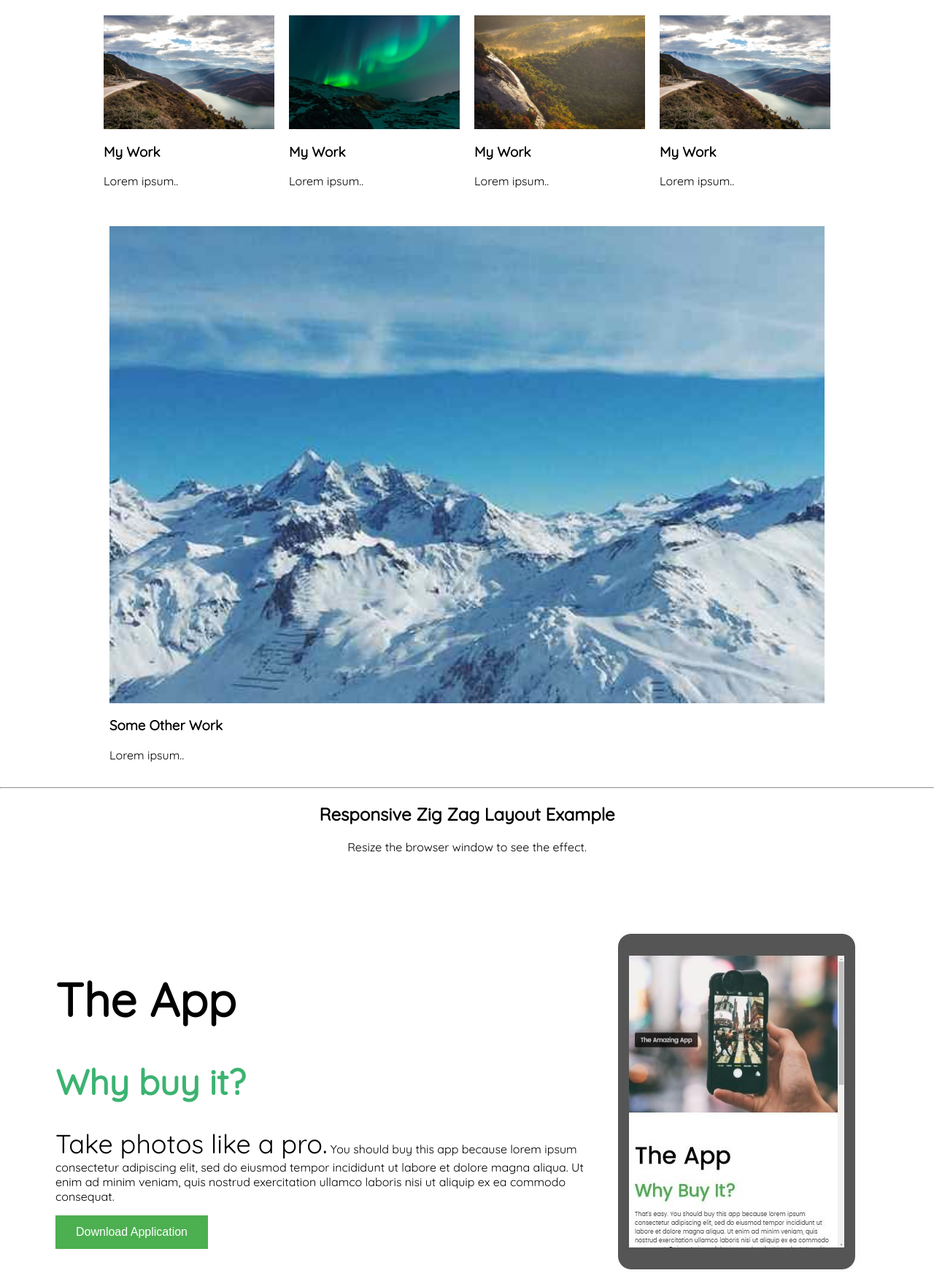
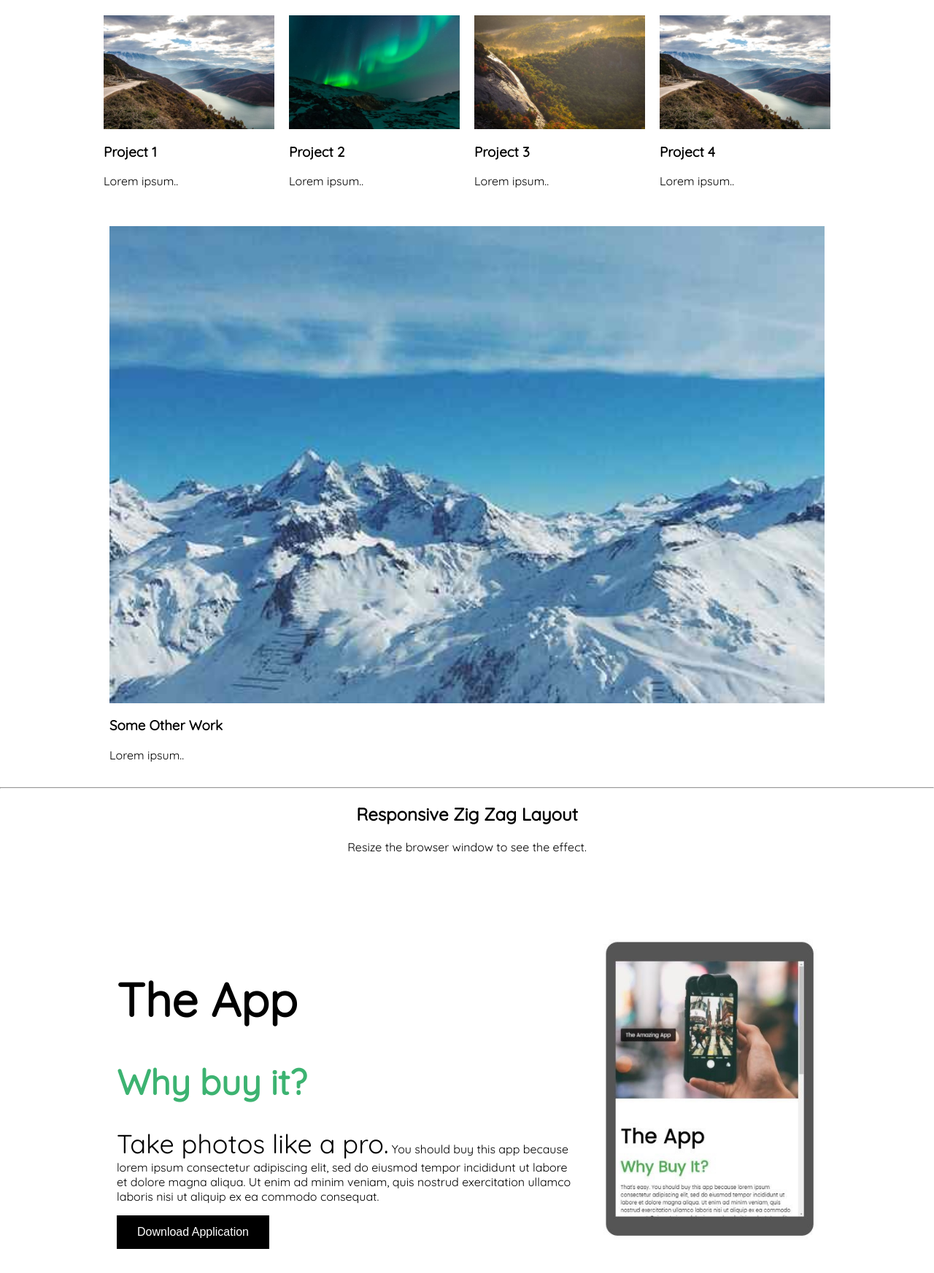
Before and after one commit to lukemico/css-experiments, a PHP site: page / in a window 1280 px wide. Shown: the part 235-1980 px from the top of the page at 73% size. Run offline with PHP 8.4, Linux system fonts and the light colour scheme.

```diff
--- a/css/style.css
+++ b/css/style.css
@@ -116,7 +116,7 @@ h1 {
   padding: 14px 28px;
   font-size: 16px;
   cursor: pointer;
-  background-color: #4CAF50;
+  background-color: #000000;
 }
 
 img {
--- a/index.html
+++ b/index.html
@@ -12,11 +12,11 @@
 
 <body>
 
-
 <!-- MAIN (Center website) -->
 <div class="main">
 
   <h1>FANCYHIPSTERLOGO.COM</h1>
+
   <hr>
 
   <h2>PORTFOLIO</h2>
@@ -27,28 +27,28 @@
   <div class="column-lightbox">
     <div class="content">
       <img src="images/mountains.jpg" alt="Mountains" style="width:100%">
-      <h3>My Work</h3>
+      <h3>Project 1</h3>
       <p>Lorem ipsum..</p>
     </div>
   </div>
   <div class="column-lightbox">
     <div class="content">
       <img src="images/lights.jpg" alt="Lights" style="width:100%">
-      <h3>My Work</h3>
+      <h3>Project 2</h3>
       <p>Lorem ipsum..</p>
     </div>
   </div>
   <div class="column-lightbox">
     <div class="content">
       <img src="images/nature.jpg" alt="Nature" style="width:100%">
-      <h3>My Work</h3>
+      <h3>Project 3</h3>
       <p>Lorem ipsum..</p>
     </div>
   </div>
   <div class="column-lightbox">
     <div class="content">
       <img src="images/mountains.jpg" alt="Mountains" style="width:100%">
-      <h3>My Work</h3>
+      <h3>Project 4</h3>
       <p>Lorem ipsum..</p>
     </div>
   </div>
@@ -69,13 +69,15 @@
 
 
 <div style="text-align:center">
-  <h2>Responsive Zig Zag Layout Example</h2>
+  <h2>Responsive Zig Zag Layout</h2>
   <p>Resize the browser window to see the effect.</p>
 </div>
 
 <!-- The App Section -->
 <div class="container">
   <div class="row">
+    <div class="main">
+
     <div class="column-66">
       <h1 class="xlarge-font"><b>The App</b></h1>
       <h1 class="large-font" style="color:MediumSeaGreen;"><b>Why buy it?</b></h1>
@@ -86,11 +88,14 @@
         <img src="images/img_app.jpg" width="335" height="471">
     </div>
     </div>
+
+  </div>
 </div>
 
 <!-- Clarity Section -->
 <div class="container" style="background-color:#f1f1f1">
   <div class="row">
+    <div class="main">
     <div class="column-33">
       <img src="images/app5.jpg" alt="App" width="335" height="471">
     </div>
@@ -102,10 +107,12 @@
     </div>
   </div>
   </div>
+</div>
 
 <!-- The App Section -->
 <div class="container">
     <div class="row">
+      <div class="main">
         <div class="column-66">
           <h1 class="xlarge-font"><b>The App</b></h1>
           <h1 class="large-font" style="color:MediumSeaGreen;"><b>Why buy it?</b></h1>
@@ -117,12 +124,9 @@
         </div>
       </div>
      </div>
+  </div>
 
 <hr>
-
-
-
-
 
 
 <!-- Image Grid -->
@@ -360,6 +364,8 @@
 
 <!-- The grid: four columns -->
 <div class="row">
+  <div class="main">
+
   <div class="column-tab">
     <img src="images/img_nature.jpg" alt="Nature" onclick="myFunction(this);">
   </div>
@@ -371,6 +377,7 @@
   </div>
   <div class="column-tab">
     <img src="images/img_lights.jpg" alt="Lights" onclick="myFunction(this);">
+  </div>
 </div>
 </div>
 
@@ -397,6 +404,7 @@
 
 
 <div class="row">
+  <dic class="main">
     <div class="column-tab">
         <h2>Fade in Overlay</h2>
         <p>Hover over the image to see the effect.</p>
@@ -454,14 +462,16 @@
     </div>
 
 </div>
+</div>
 
 <hr>
 
-<h2 style="text-align:center">Responsive "Meet The Team" Section</h2>
+<h2 style="text-align:center">Responsive 'Meet The Team' Section</h2>
 <p style="text-align:center">Resize the browser window to see the effect.</p>
 <br>
 
 <div class="row">
+  <div class="main">
     <div class="column-33">
         <div class="card">
         <img src="images/team1.jpg" alt="Jane" style="width:100%">
@@ -501,7 +511,7 @@
         </div>
     </div>
 </div>
-
+</div>
 
 
 
```
Lines whose indentation alone changed are shown as unchanged.
